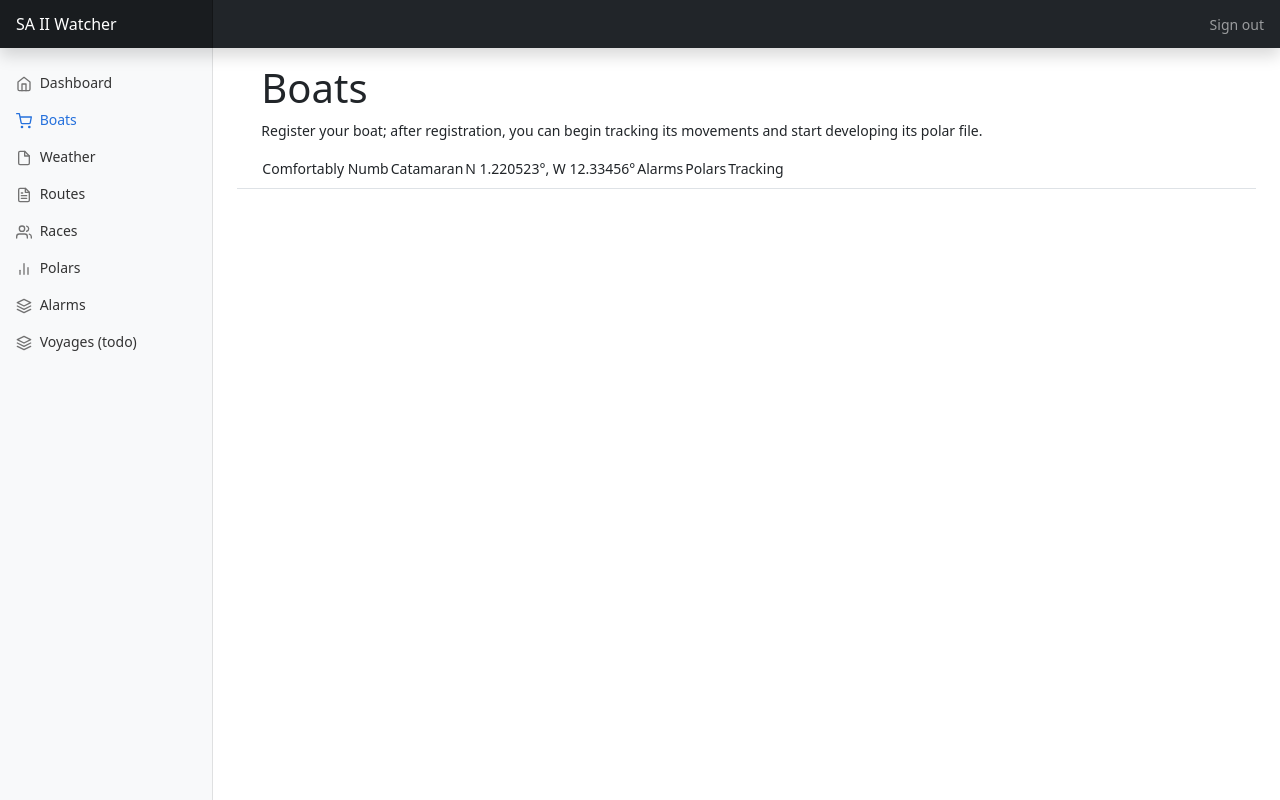
After one commit to 3r1chK/sa2-boat-watcher, a Flask app: page /boats in a window 1280 px wide. The commit adds this page. Run offline with Flask 3, Linux system fonts and the light colour scheme; some libraries are stand-ins or nearby versions.

Commit message:
Implemented the SQLAlchemy ORM and some models; implemented web-app features pages and base routes

```diff
--- a/requirements.txt
+++ b/requirements.txt
@@ -33,3 +33,6 @@ tzdata==2023.4
 urllib3==2.1.0
 xarray==2024.1.1
 zope.interface==6.2
+Flask~=3.0.2
+Werkzeug~=3.0.1
+setuptools~=69.0.3
--- a/web/app.py
+++ b/web/app.py
@@ -4,15 +4,50 @@ from flask import Flask, render_template, jsonify, request, redirect, url_for
 from werkzeug.utils import secure_filename
 from src.SaGetWeatherApi import SaGetWeatherApi
 from src.TimeOffsetDetectorByLocation import TimeOffsetDetectorByLocation
+from web.model.database import db
+from web.model.Boat import Boat
 
 
-app = Flask(__name__)
+def create_app(first_time=False):
+    new_app = Flask(__name__)
 
-# Setting up configs
-app.config['UPLOAD_FOLDER'] = '/tmp/'  # Ensure this directory exists
-app.config['MAX_CONTENT_LENGTH'] = 16 * 1024 * 1024  # 16MB limit for uploads
-config = configparser.ConfigParser()
-config.read('web_conf.ini') # TODO: replace with Flask app config!
+    def delete_file_if_exists(file_path):
+        """Delete a file if it exists."""
+        try:
+            if os.path.isfile(file_path):
+                os.remove(file_path)
+                return True
+            else:
+                return False
+        except Exception as e:
+            print(f"An error occurred: {e}")
+            return False
+
+    # Setting up configs
+    new_app.config['UPLOAD_FOLDER'] = '/tmp/'  # Ensure this directory exists
+    new_app.config['MAX_CONTENT_LENGTH'] = 16 * 1024 * 1024  # 16MB limit for uploads
+    config = configparser.ConfigParser()
+    config.read('web/web_conf.ini')     # TODO: replace with Flask app config!
+    db_rel_path = config['Database'].get("sqlite3_path")
+
+    new_app.config['SQLALCHEMY_DATABASE_URI'] = "sqlite:///" + db_rel_path
+    print(new_app.config['SQLALCHEMY_DATABASE_URI'])
+    new_app.config['SQLALCHEMY_TRACK_MODIFICATIONS'] = False
+    new_app.config['sa2_watcher'] = config
+
+    # Initialize db with app
+    db.init_app(new_app)
+
+    if first_time:
+        delete_file_if_exists(db_rel_path)
+        # Make sure to call this only once, not every time app.py is imported
+        with new_app.app_context():
+            db.create_all()
+
+    return new_app
+
+
+app = create_app(True)
 
 
 # Webapp routes
@@ -23,12 +58,41 @@ def index():
 
 @app.route('/home')
 def home():
-    return render_template('dashboard_base.html', active_page='home')
+    return render_template('home.html', active_page='home')
 
 
 @app.route('/timeshift_detector', methods=['GET'])
 def timeshift_detector():
     return render_template('timeshift_detector.html', active_page='timeshift_detector')
+
+
+@app.route('/routes', methods=['GET'])
+def routes():
+    return render_template('routes.html', active_page='routes')
+
+
+@app.route('/boats', methods=['GET'])
+def boats():
+    # Create a new boat
+    new_boat = Boat(name='Sailaway', boat_type="24 banane")
+    db.session.add(new_boat)
+    db.session.commit()
+    return render_template('boats.html', active_page='boats')
+
+
+@app.route('/races', methods=['GET'])
+def races():
+    return render_template('races.html', active_page='races')
+
+
+@app.route('/polars', methods=['GET'])
+def polars():
+    return render_template('polars.html', active_page='polars')
+
+
+@app.route('/alarms', methods=['GET'])
+def alarms():
+    return render_template('alarms.html', active_page='alarms')
 
 
 @app.route('/detect_time_offset', methods=['POST'])
--- /dev/null
+++ b/web/model/Boat.py
@@ -0,0 +1,16 @@
+from web.model.BoatLog import BoatLog
+from web.model.BoatPolar import BoatPolar
+from web.model.database import db
+
+
+class Boat(db.Model):
+    __tablename__ = 'boats'
+
+    id = db.Column(db.Integer, primary_key=True)
+    name = db.Column(db.String(255), nullable=False)
+    boat_type = db.Column(db.String(255), nullable=False)
+
+    # Relationship
+    # This will require a foreign key in the BoatPolar.py and BoatLog models
+    polar = db.relationship(BoatPolar, uselist=False, backref='boat')
+    logs = db.relationship(BoatLog, backref='boat')
--- /dev/null
+++ b/web/model/database.py
@@ -0,0 +1,4 @@
+from flask_sqlalchemy import SQLAlchemy
+
+
+db = SQLAlchemy()
--- /dev/null
+++ b/web/templates/boats.html
@@ -0,0 +1,23 @@
+{% extends "dashboard_base.html" %}
+
+{% block content %}
+
+<h1>Boats</h1>
+
+<p>
+    Register your boat; after registration, you can begin tracking its movements and start developing its polar file.
+</p>
+
+<table>
+    <tbody>
+    <tr>
+        <td>Comfortably Numb</td>
+        <td>Catamaran</td>
+        <td>N 1.220523°, W 12.33456°</td>
+        <td>Alarms</td>
+        <td>Polars</td>
+        <td>Tracking</td>
+    </tr>
+    </tbody>
+</table>
+{% endblock %}
--- a/web/templates/dashboard_base.html
+++ b/web/templates/dashboard_base.html
@@ -66,39 +66,45 @@
                 </a>
               </li>
               <li class="nav-item">
+                <a class="nav-link {{ 'active' if active_page == 'boats' else '' }}" href="{{ url_for('boats') }}" >
+                  <span data-feather="shopping-cart"></span>
+                  Boats
+                </a>
+              </li>
+              <li class="nav-item">
                 <a class="nav-link {{ 'active' if active_page == 'timeshift_detector' else '' }}" href="{{ url_for('timeshift_detector') }}" >
                   <span data-feather="file"></span>
                   Weather
                 </a>
               </li>
               <li class="nav-item">
-                <a class="nav-link" href="#">
+                <a class="nav-link {{ 'active' if active_page == 'routes' else '' }}" href="{{ url_for('routes') }}" >
                   <span data-feather="file-text"></span>
                   Routes
                 </a>
               </li>
               <li class="nav-item">
-                <a class="nav-link" href="#">
-                  <span data-feather="shopping-cart"></span>
-                  Boats
-                </a>
-              </li>
-              <li class="nav-item">
-                <a class="nav-link" href="#">
+                <a class="nav-link {{ 'active' if active_page == 'races' else '' }}" href="{{ url_for('races') }}" >
                   <span data-feather="users"></span>
                   Races
                 </a>
               </li>
               <li class="nav-item">
-                <a class="nav-link" href="#">
+                <a class="nav-link {{ 'active' if active_page == 'polars' else '' }}" href="{{ url_for('polars') }}" >
                   <span data-feather="bar-chart-2"></span>
                   Polars
                 </a>
               </li>
               <li class="nav-item">
-                <a class="nav-link" href="#">
+                <a class="nav-link {{ 'active' if active_page == 'alarms' else '' }}" href="{{ url_for('alarms') }}" >
                   <span data-feather="layers"></span>
                   Alarms
+                </a>
+              </li>
+              <li class="nav-item">
+                <a class="nav-link {{ 'active' if active_page == 'alarms' else '' }}" href="{{ url_for('alarms') }}" >
+                  <span data-feather="layers"></span>
+                  Voyages (todo)
                 </a>
               </li>
             </ul>
@@ -141,8 +147,9 @@
         <main class="col-md-9 ms-sm-auto col-lg-10 px-md-4">
 
           <div class="d-flex justify-content-between flex-wrap flex-md-nowrap align-items-center pt-3 pb-2 mb-3 border-bottom">
-            {% block content %}{% endblock %}
-
+            <div class="container">
+              {% block content %}{% endblock %}
+            </div>
           </div>
 
         </main>
--- a/web/templates/index.html
+++ b/web/templates/index.html
@@ -11,7 +11,7 @@
     <h1>Welcome to Boat Watcher!</h1>
     <div class="menu">
         <ul>
-            <li></li>
+            <li><a href="{{ url_for('home') }}">Home</a></li>
         </ul>
     </div>
 
--- a/web/templates/timeshift_detector.html
+++ b/web/templates/timeshift_detector.html
@@ -10,6 +10,10 @@
     <!-- Form box -->
     <div class="form-box">
         <h2>Upload your GRIB file</h2>
+        <p>
+            The upload initiates a process to identify the most probable match between the uploaded GRIB times
+            (accurate to within 15 minutes) and the current weather conditions in Sailaway II.
+        </p>
 
         <form id="grib-upload-form" action="#" method="post" enctype="multipart/form-data">
             <input type="file" name="grib_file">
```
Also changed, not shown: web/db_init.py (added, +25 -0 lines), web/model/BoatLog.py (added, +40 -0 lines), web/model/BoatPolar.py (added, +13 -0 lines), web/model/Config.py (added, +10 -0 lines), web/templates/alarms.html (added, +10 -0 lines), web/templates/home.html (added, +56 -0 lines), web/templates/polars.html (added, +10 -0 lines), web/templates/races.html (added, +10 -0 lines), web/templates/routes.html (added, +10 -0 lines), web/templates/timeshift-detector.html (deleted, +0 -96 lines), web/controller/__init__.py (added), web/model/__init__.py (added).
